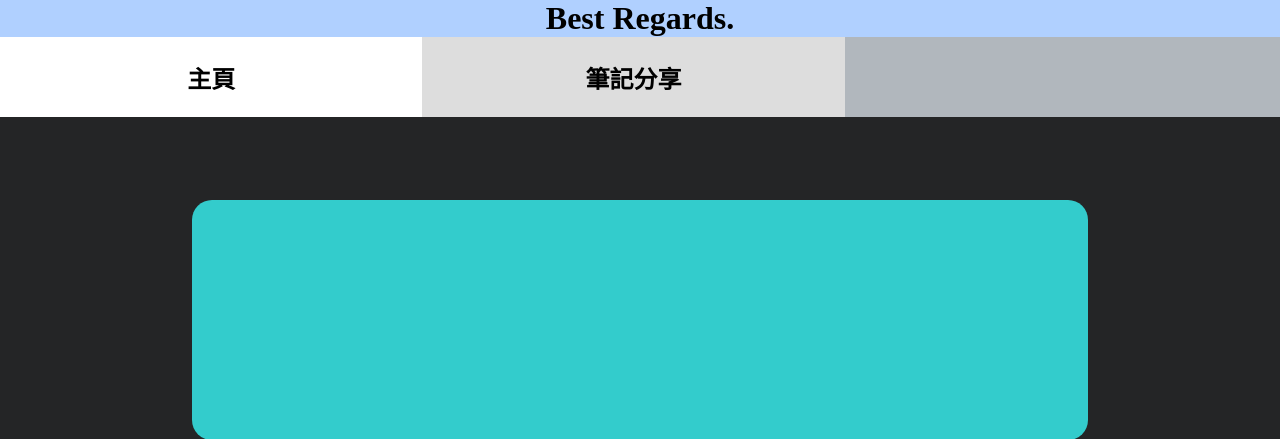
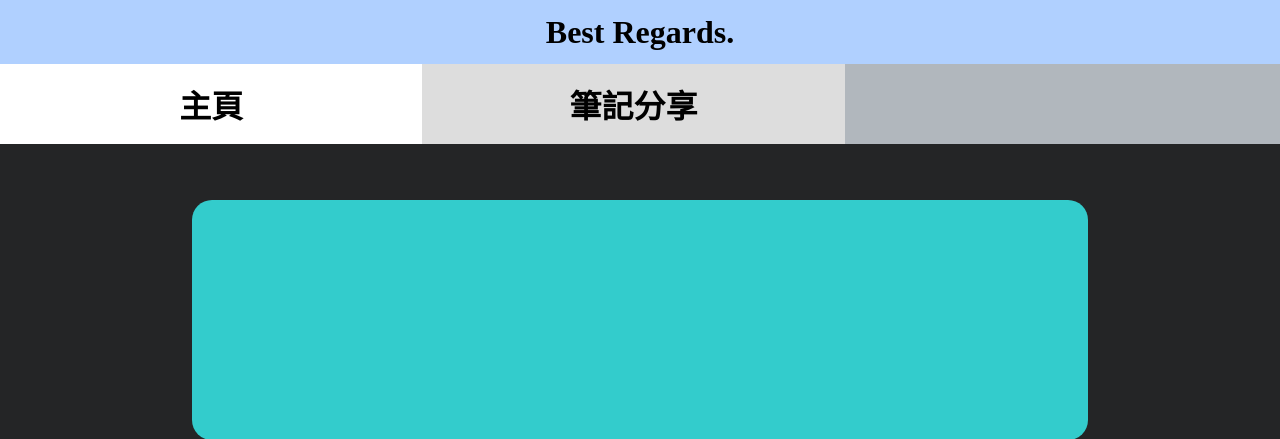
Before and after one commit to LHemon412/bestregards, a PHP site: page /home/page.html in a window 1280 px wide. Shown: the top 439 px of the page. Run offline with PHP 8.4, Linux system fonts and the light colour scheme; data that the repository does not hold is empty.

Commit message:
Adjusted font size to be viewport sized

```diff
--- a/home/style.css
+++ b/home/style.css
@@ -12,6 +12,7 @@ body {
 
 /* Heading */
 .heading {
+  height: 8vh;
   width: 100%;
   background-color: #b0d0ff;
 }
@@ -60,7 +61,7 @@ li.active a {
   text-decoration: none;
   color: #000;
   background-color: #dddddd;
-  font-size: 24px;
+  font-size: 4vh;
   font-weight: bold;
 }
 
```
